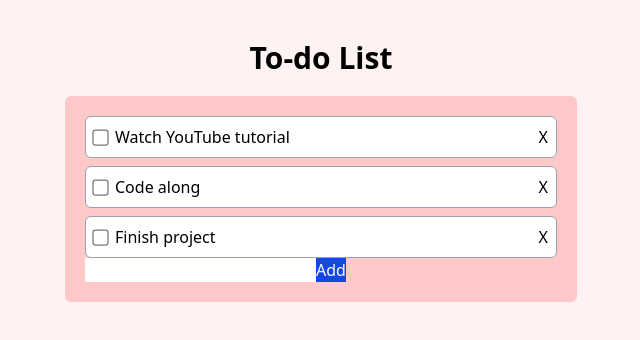
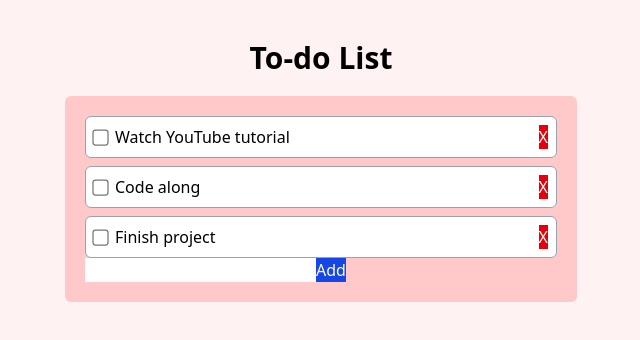
Before and after one commit to Daojim/to-do-list, a React (Vite) app: page / in a window 1280 px wide. Shown: the top 340 px of the page, without its empty margins (319-959 px from the left). Built offline with nearby package versions, Linux system fonts and the light colour scheme.

Commit message:
Make delete button red background and white text

```diff
--- a/src/components/DeleteToDoButton.tsx
+++ b/src/components/DeleteToDoButton.tsx
@@ -5,7 +5,10 @@ interface DeleteToDoButtonProps {
 
 function DeleteToDoButton({ onDelete, id }: DeleteToDoButtonProps) {
   return (
-    <button className="ml-auto" onClick={() => onDelete(id)}>
+    <button
+      className="ml-auto bg-red-600 text-white"
+      onClick={() => onDelete(id)}
+    >
       X
     </button>
   );
```
